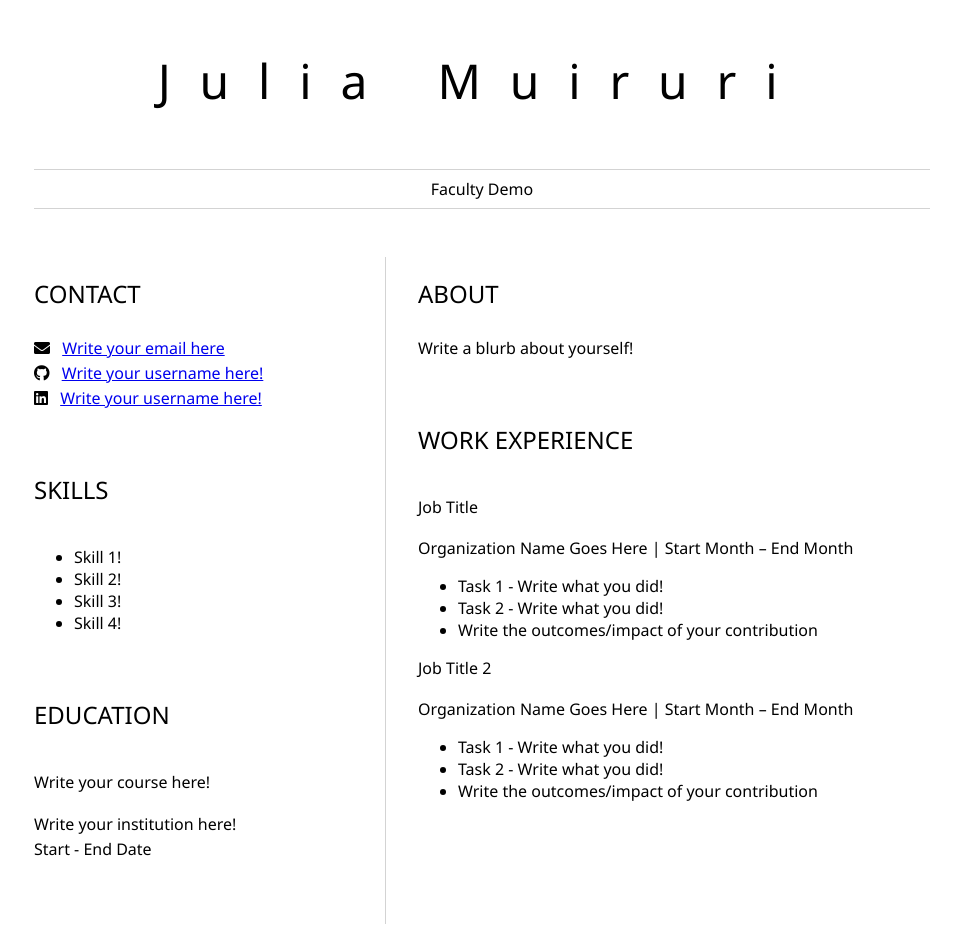
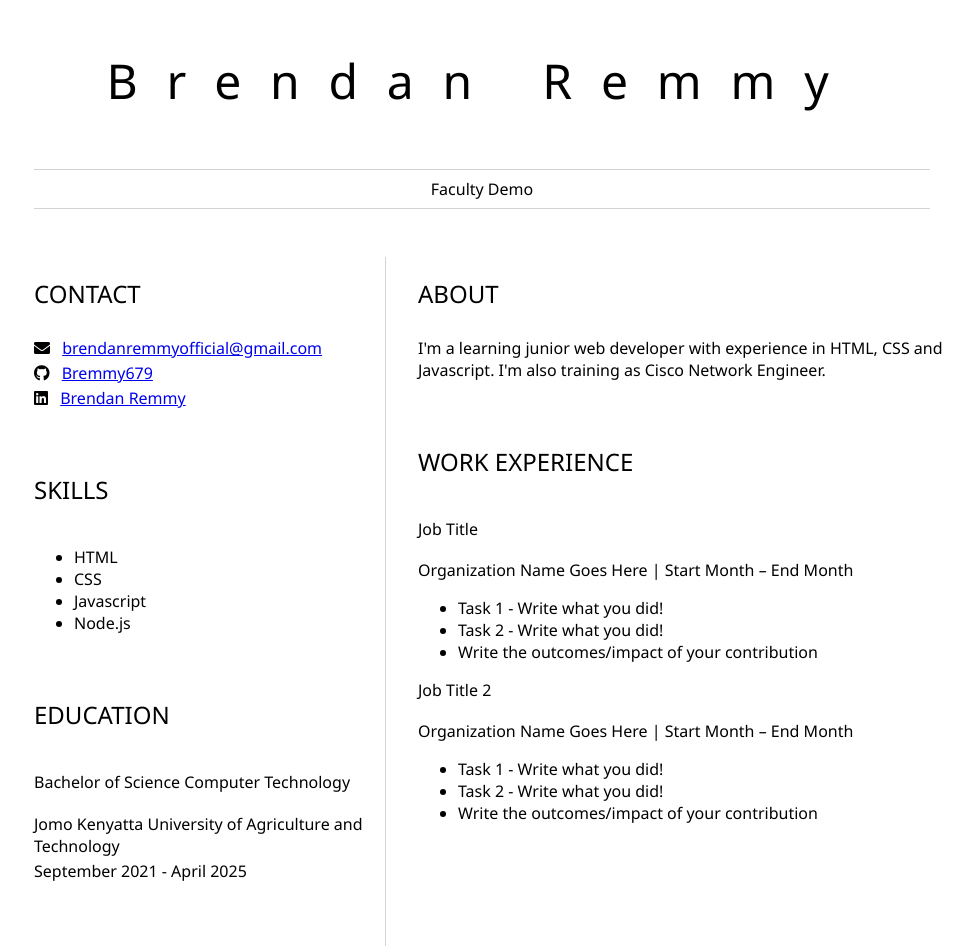
Before and after one commit to Bremmy679/Resume, a plain HTML site: page index.html in a window 1280 px wide. Shown: the whole page, without its empty margins (158-1131 px from the left). Before the commit the page ends 924 px from the top, so only its background shows below. Drawn offline with Linux system fonts and the light colour scheme.

Commit message:
Added my name

```diff
--- a/index.html
+++ b/index.html
@@ -2,13 +2,13 @@
 	<head>
 		<link href="style.css" rel="stylesheet">
         <link rel="stylesheet" href="https://cdnjs.cloudflare.com/ajax/libs/font-awesome/5.15.4/css/all.min.css">
-        <title>Julia Muiruri</title>
+        <title>Brendan Remmy</title>
 	</head>
 
 	<body>
 		<header id="header">
 			<!-- resume header with your name and title -->
-			<h1>Julia Muiruri</h1>
+			<h1>Brendan Remmy</h1>
 			<hr>
 			Faculty Demo
 			<hr>
@@ -20,36 +20,36 @@
 					<!-- contact info including social media -->
                     <p>
                         <i class="fa fa-envelope" aria-hidden="true"></i>
-                        <a href="mailto:username@domain.top-level domain">Write your email here</a>
+                        <a href="mailto:username@domain.top-level domain">brendanremmyofficial@gmail.com</a>
                     </p>
                     <p>
                         <i class="fab fa-github" aria-hidden="true"></i>
-                        <a href="github.com/yourGitHubUsername">Write your username here!</a>
+                        <a href="github.com/yourGitHubUsername">Bremmy679</a>
                     </p>
                     <p>
                         <i class="fab fa-linkedin" aria-hidden="true"></i>
-                        <a href="linkedin.com/yourLinkedInUsername">Write your username here!</a>
+                        <a href="linkedin.com/yourLinkedInUsername">Brendan Remmy</a>
                     </p>
 				</section>
 				<section>
 					<h2>SKILLS</h2>
 					<!-- your skills -->
                     <ul>
-                        <li>Skill 1!</li>
-                        <li>Skill 2!</li>
-                        <li>Skill 3!</li>
-                        <li>Skill 4!</li>
+                        <li>HTML</li>
+                        <li>CSS</li>
+                        <li>Javascript</li>
+                        <li>Node.js</li>
                     </ul>
 				</section>
 				<section>
 					<h2>EDUCATION</h2>
 					<!-- your education -->
-                    <h3>Write your course here!</h3>
+                    <h3>Bachelor of Science Computer Technology</h3>
                     <p>
-                        Write your institution here!
+                        Jomo Kenyatta University of Agriculture and Technology
                     </p>
                     <p>
-                        Start - End Date
+                        September 2021 - April 2025
                     </p>
 				</section>
 			</article>
@@ -57,7 +57,11 @@
 				<section>
 					<h2>ABOUT</h2>
 					<!-- about you -->
-                    <p>Write a blurb about yourself!</p>
+                    <p>
+                        I'm a learning junior web developer with experience in
+                        HTML, CSS and Javascript. I'm also training as Cisco
+                        Network Engineer.
+                    </p>
 				</section>
 				<section>
 					<h2>WORK EXPERIENCE</h2>
```
